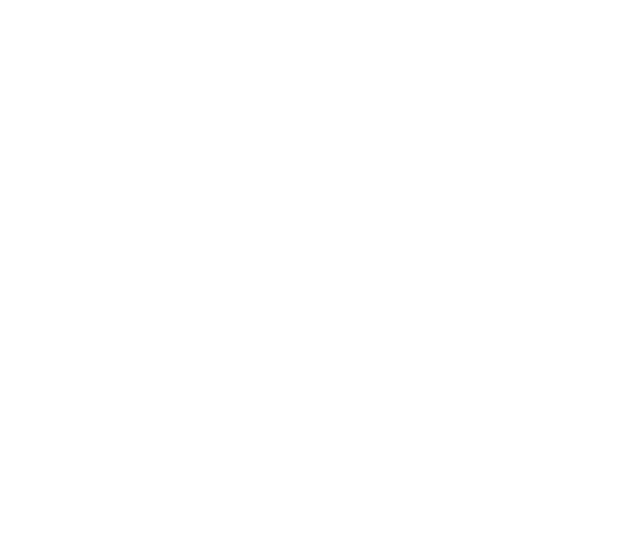
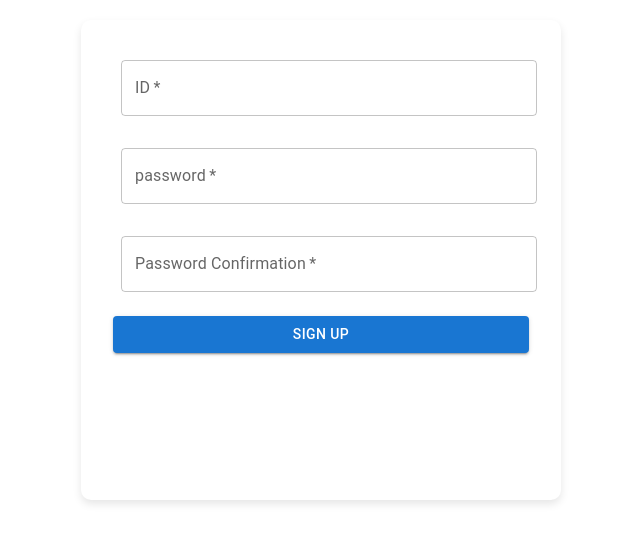
Before and after one commit to yhkim8046/myProject, a React (Create React App) app in the folder my-app/: page /Signup in a window 1280 px wide. Before the commit this address had no page. Shown: the part 204-746 px from the top of the page, without its empty margins (319-959 px from the left). Built offline with nearby package versions, Linux system fonts and the light colour scheme.

Commit message:
SignUp made

```diff
--- a/my-app/src/App.tsx
+++ b/my-app/src/App.tsx
@@ -4,12 +4,15 @@
 import Posting from './pages/Posting';
 import Detail from './pages/Detail';
 import Feedback from './pages/Feedback';
+import Signup from './pages/Signup';
 
 const App: React.FC = () => {
   return (
     <Router>
       <Routes>
         <Route path="/" element={<Home />} />
+        <Route path="/Home" element={<Home />} />
+        <Route path="/Signup" element={<Signup/>}/>
         <Route path="/posting" element={<Posting />} />
         <Route path="/detail" element={<Detail></Detail>} />
         <Route path="/Feedback" element={<Feedback />} />
--- a/my-app/src/pages/Home.tsx
+++ b/my-app/src/pages/Home.tsx
@@ -48,7 +48,7 @@
                     <Button variant="outlined" className="login-btn" onClick={handleLoginClick}>Sign in</Button>
                 </div>
                 <div className="login-links">
-                    <Link to="/signup">Sign up</Link>
+                    <Link to="/Signup">Sign up</Link>
                 </div>
             </div>
         </div>
--- /dev/null
+++ b/my-app/src/pages/Signup.tsx
@@ -0,0 +1,61 @@
+import * as React from 'react';
+import Box from '@mui/material/Box';
+import TextField from '@mui/material/TextField';
+import '../styles/Signup.css';
+import Button from '@mui/material/Button';
+import { useLocation, useNavigate } from 'react-router-dom';
+
+export default function Signup() {
+    const navigate = useNavigate();
+
+    const handleSignUpClick = () => {
+        navigate('/Home');
+    };
+
+    return (
+        <Box
+            component="form"
+            sx={{
+                '& .MuiTextField-root': { m: 1, width: '100%' },
+            }}
+            noValidate
+            autoComplete="off"
+        >
+            <div className="container">
+                <div className="form-container">
+                    <TextField
+                        required
+                        id="userId"
+                        label="ID"
+                        variant="outlined"
+                        fullWidth
+                    />
+                    <TextField
+                        required
+                        id="password"
+                        label="password"
+                        type="password"
+                        variant="outlined"
+                        fullWidth
+                    />
+                    <TextField
+                        required
+                        id="passwordConfirmation"
+                        label="Password Confirmation"
+                        type="password"
+                        variant="outlined"
+                        fullWidth
+                    />
+                    <Button onClick={handleSignUpClick}
+                        variant="contained"
+                        color="primary"
+                        fullWidth
+                        className="signup-button"
+                    >
+                        Sign Up
+                    </Button>
+                </div>
+            </div>
+        </Box>
+    );
+}
--- /dev/null
+++ b/my-app/src/styles/Signup.css
@@ -0,0 +1,20 @@
+.container {
+    display: flex;
+    justify-content: center;
+    align-items: center;
+    min-height: 100vh;
+}
+
+.form-container {
+    width: 100%;
+    max-width: 30rem;
+    padding: 2rem;
+    background-color: #fff;
+    border-radius: 10px;
+    box-shadow: 0 4px 8px rgba(0, 0, 0, 0.1);
+    box-sizing: border-box;
+    min-height: 60vh;
+    display: flex;
+    flex-direction: column;
+    gap: 1rem;
+}
```
